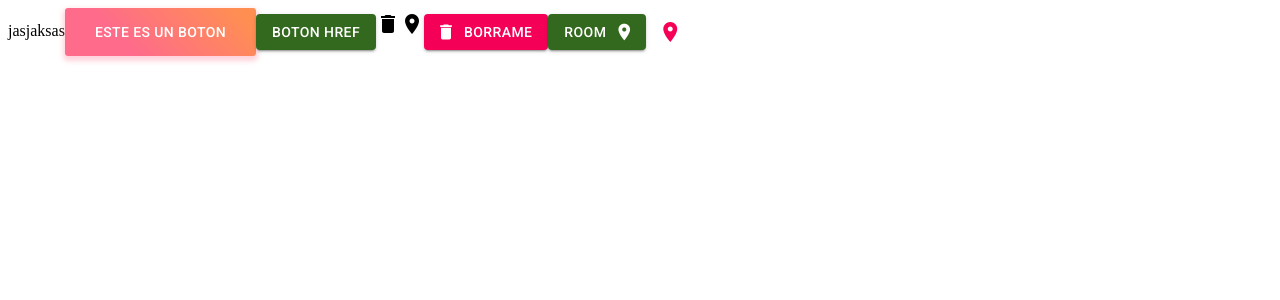
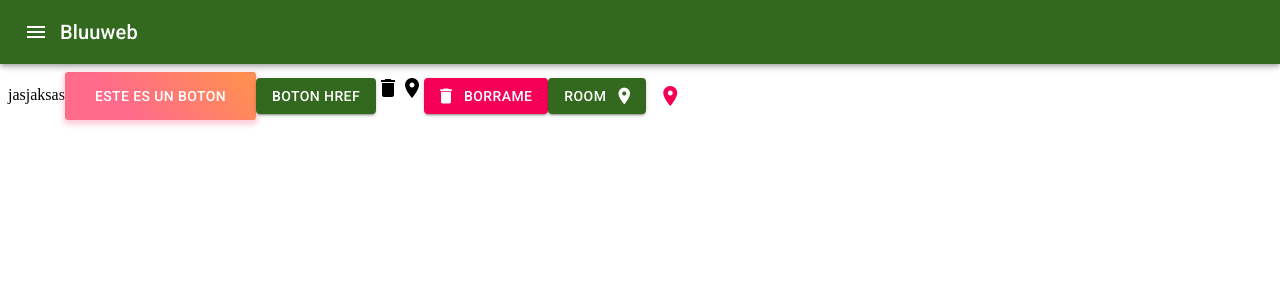
Before and after one commit to Damian-16/Material-Ui-examples, a React (Create React App) app: page / in a window 1280 px wide. Shown: the top 300 px of the page. Built offline with nearby package versions, Linux system fonts and the light colour scheme.

Commit message:
agregado el navbar

```diff
--- a/src/App.jsx
+++ b/src/App.jsx
@@ -5,6 +5,7 @@ import DeleteIcon from '@material-ui/icons/Delete';
 import { IconButton ,Icon, makeStyles} from '@material-ui/core'
 import { ThemeProvider } from '@material-ui/styles';
 import theme from './temaConfig';
+import Navbar from './components/Navbar';
 
 const useStyles = makeStyles({
   BotonPersonalizado:{
@@ -26,6 +27,7 @@ function App() {
 
   return (
     <ThemeProvider theme={theme}>
+      <Navbar/>
   <div>
     jasjaksas
     <Button className={classes.BotonPersonalizado}>ESTE ES UN BOTON</Button>
--- /dev/null
+++ b/src/components/Navbar.jsx
@@ -0,0 +1,36 @@
+import React from 'react'
+import AppBar from '@material-ui/core/AppBar'
+import IconButton from '@material-ui/core/IconButton'
+import MenuIcon from '@material-ui/icons/Menu'
+import Toolbar from '@material-ui/core/Toolbar'
+import Typography from '@material-ui/core/Typography'
+import { makeStyles } from '@material-ui/core'
+
+
+const useStyles = makeStyles(theme=>({
+    offset:theme.mixins.toolbar, //va a colocar el alto de forma dinamica
+    menuButton:{
+        marginRight:theme.spacing(2),//8 x2 =16px de espaciado
+    }
+}) )
+
+const Navbar = () => {
+    const classes = useStyles()
+    return (
+        <div>
+            <AppBar position="fixed" color="primary">
+              <Toolbar>
+                <IconButton edge="start" color="inherit" aria-label="menu">
+                  <MenuIcon />
+                </IconButton>
+                <Typography variant="h6">
+                  Bluuweb
+                </Typography>
+              </Toolbar>
+            </AppBar>
+            <div className={classes.offset}></div>
+        </div>
+    )
+}
+
+export default Navbar
```
